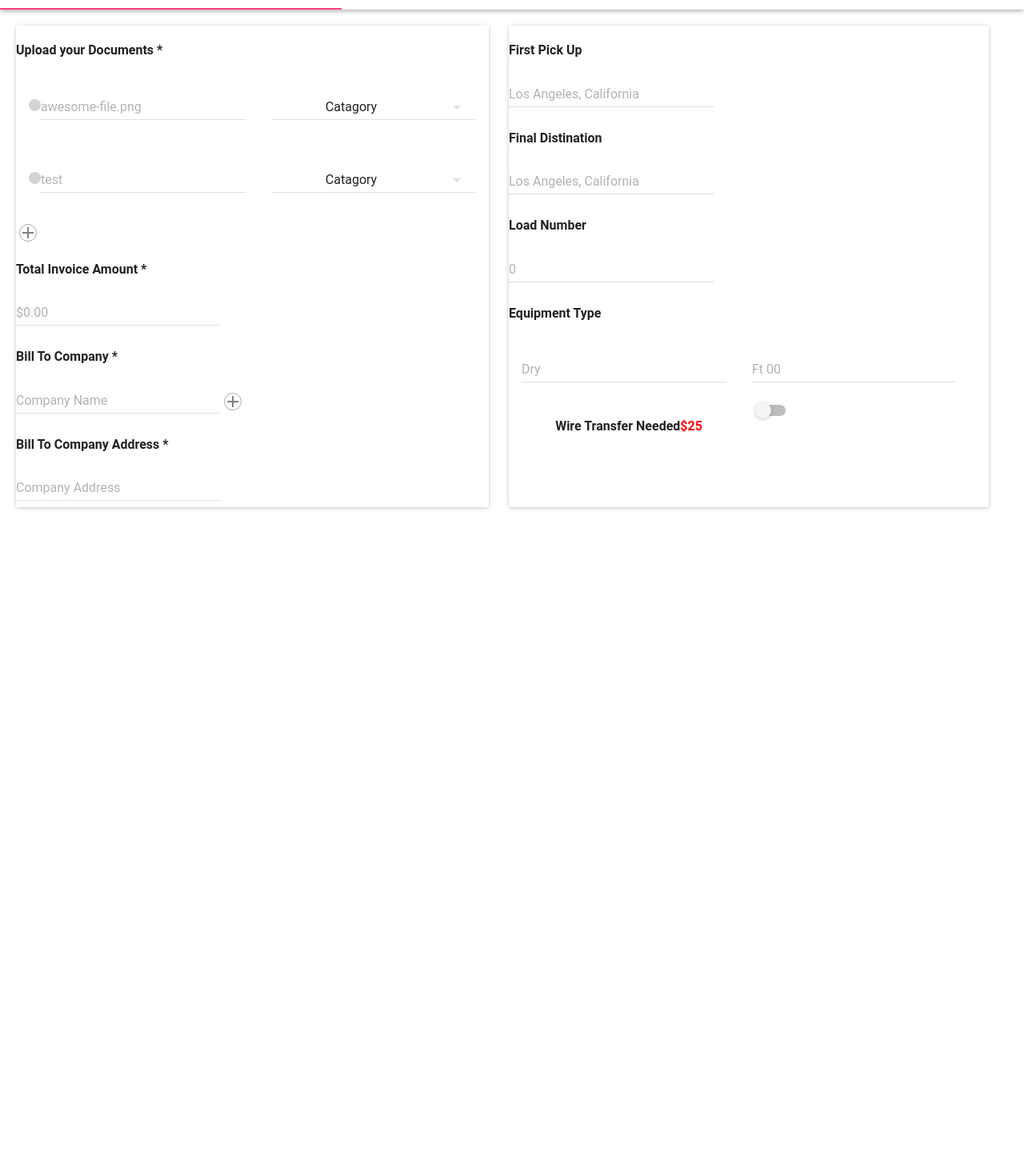
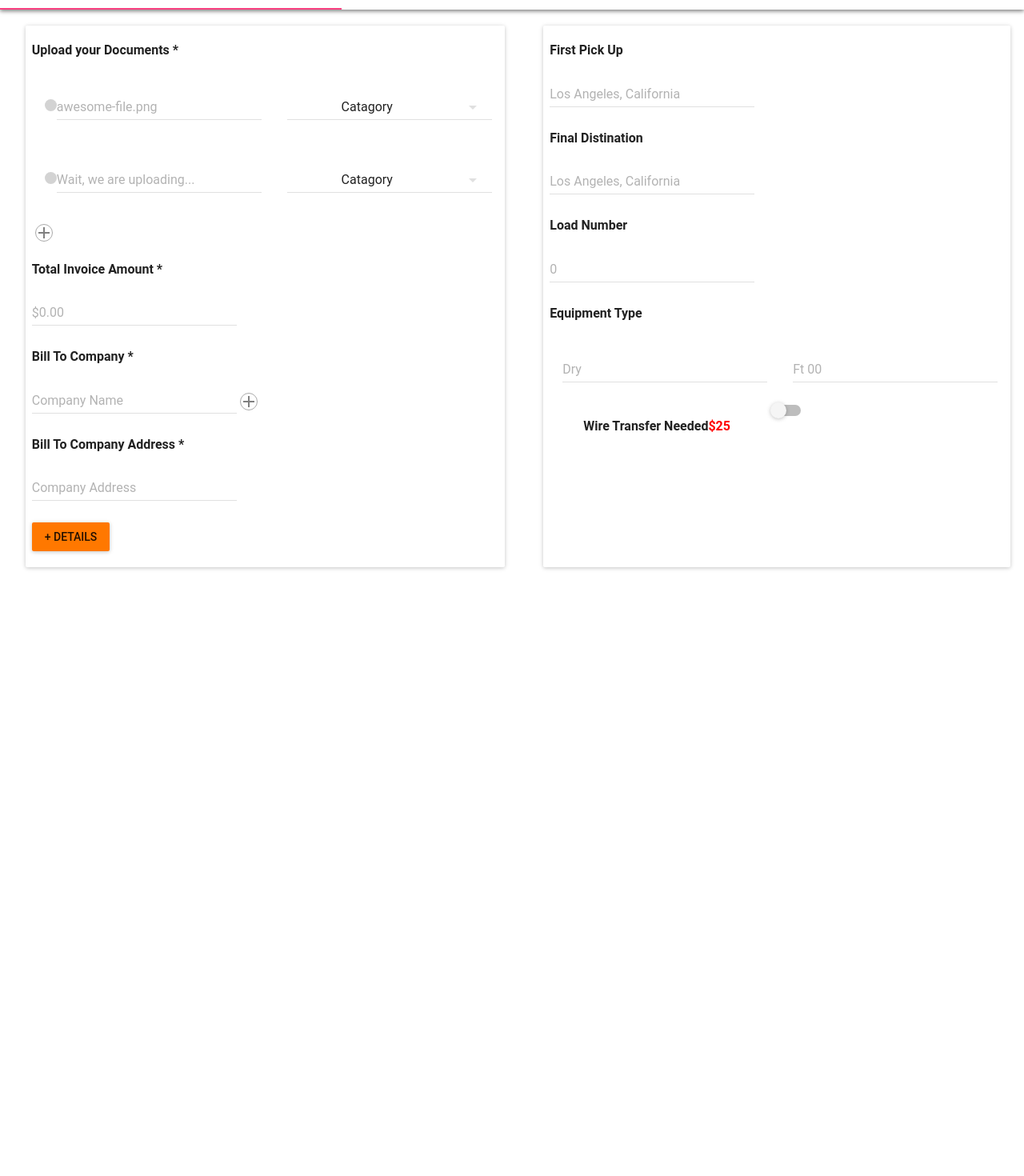
Before and after one commit to NicKAnderson038/invoice-app, a React (Create React App) app: page / in a window 1280 px wide. Shown: the part 100-1570 px from the top of the page at 80% size. Before the commit the page ends 800 px from the top, so only its background shows below. Built offline with nearby package versions, Linux system fonts and the light colour scheme.

Commit message:
refactor components

```diff
--- a/src/App.js
+++ b/src/App.js
@@ -10,10 +10,7 @@ import classes from "./App.module.css";
 
 const styles = {
   headline: {
-    // fontSize: 24,
-    // paddingTop: 16,
-    // marginBottom: 12,
-    // fontWeight: 400,
+    backgroundColor: "white",
     textTransform: "none"
   }
 };
--- a/src/App.module.css
+++ b/src/App.module.css
@@ -1,9 +1,10 @@
 .tabcolor {
-  background: white !important;
+  background-color: white !important;
   color: #2196f3 !important;
+  border: none !important;
 }
 .tabmain {
-  -webkit-box-shadow: 0px 2px 5px 0px rgba(0, 0, 0, 0.3);
-  -moz-box-shadow: 0px 2px 5px 0px rgba(0, 0, 0, 0.3);
-  box-shadow: 0px 2px 5px 0px rgba(0, 0, 0, 0.3);
+  -webkit-box-shadow: 0px 2px 5px 0px rgba(0, 0, 0, 0.5);
+  -moz-box-shadow: 0px 2px 5px 0px rgba(0, 0, 0, 0.5);
+  box-shadow: 0px 2px 5px 0px rgba(0, 0, 0, 0.5);
 }
--- a/src/components/StaticInputs/WireTransfer.js
+++ /dev/null
@@ -1,37 +0,0 @@
-import React from "react";
-import TextField from "material-ui/TextField";
-import { CardText } from "material-ui/Card";
-import classes from "./FileUpload.module.css";
-import Toggle from "material-ui/Toggle";
-
-const styles = theme => ({
-  display: {
-    display: "flex"
-  },
-  color: {
-    color: "red"
-  }
-});
-
-const wireTransfer = props => {
-  return (
-    <div style={styles.display}>
-      {/* <CardText>
-        <div />
-
-        <TextField
-          id="sample"
-          hintText={props.myText}
-          style={styles.text}
-          type="text"
-        />
-      </CardText> */}
-      <h4>
-        Wire Transfer Needed<span style={styles.color}>$25</span>
-      </h4>
-
-      <Toggle style={styles.color} />
-    </div>
-  );
-};
-export default wireTransfer;
--- /dev/null
+++ b/src/components/UploadForms/Form.module.css
@@ -0,0 +1,13 @@
+.cardsize {
+  max-width: 600px;
+  margin: 20px 5px 20px 20px;
+  padding-left: 8px;
+  padding-bottom: 20px;
+}
+
+.wrapper {
+  text-align: -webkit-center;
+}
+.displaytype {
+  display: flex;
+}
--- /dev/null
+++ b/src/components/UploadForms/FormOne.js
@@ -0,0 +1,45 @@
+import React, { Component } from "react";
+import { Card } from "material-ui/Card";
+import DropDown from "../StaticInputs/DropDown";
+import FileUpload from "../StaticInputs/FileUpload";
+import classes from "./Form.module.css";
+import TextField from "material-ui/TextField";
+import RaisedButton from "material-ui/RaisedButton";
+import "../../Styles.css";
+
+class FormOne extends Component {
+  render() {
+    const topText = "awesome-file.png";
+    const bottomText = "Wait, we are uploading...";
+    return (
+      <React.Fragment>
+        <Card className={classes.cardsize}>
+          <h4>Upload your Documents *</h4>
+          <div className={classes.wrapper}>
+            <div className={classes.displaytype}>
+              <FileUpload myText={topText} />
+              <DropDown />
+            </div>
+            <div className={classes.displaytype}>
+              <FileUpload myText={bottomText} />
+              <DropDown />
+            </div>
+          </div>
+          <button className="circle plus" />
+          <h4>Total Invoice Amount *</h4>
+          <TextField hintText="$0.00" />
+          <h4>Bill To Company *</h4>
+          <TextField hintText="Company Name" />
+          <button className="circle plus" />
+          <h4>Bill To Company Address *</h4>
+          <TextField hintText="Company Address" />
+          <br />
+          <br />
+          <RaisedButton label="+ Details" backgroundColor="#FF7800" />
+        </Card>
+      </React.Fragment>
+    );
+  }
+}
+
+export default FormOne;
--- /dev/null
+++ b/src/components/UploadForms/FormTwo.js
@@ -0,0 +1,50 @@
+import React, { Component } from "react";
+import { Card } from "material-ui/Card";
+import classes from "./Form.module.css";
+import TextField from "material-ui/TextField";
+import Equipment from "../StaticInputs/Equipment";
+import Toggle from "material-ui/Toggle";
+
+const styles = {
+  color: {
+    color: "red"
+  },
+  textWidth: {
+    width: 500
+  }
+};
+
+class FormTwo extends Component {
+  render() {
+    return (
+      <Card className={classes.cardsize}>
+        <h4>First Pick Up</h4>
+        <TextField hintText="Los Angeles, California" />
+        <h4>Final Distination</h4>
+        <TextField hintText="Los Angeles, California" />
+        <h4>Load Number</h4>
+        <TextField hintText="0" />
+        <h4>Equipment Type</h4>
+        <div className={classes.wrapper}>
+          <div className={classes.displaytype}>
+            <Equipment myText="Dry" />
+            <Equipment myText="Ft 00" />
+          </div>
+        </div>
+        <div className={classes.wrapper}>
+          <div className={classes.displaytype}>
+            <h4 style={styles.textWidth}>
+              Wire Transfer Needed<span style={styles.color}>$25</span>
+            </h4>
+            <Toggle
+              thumbSwitchedStyle={{ backgroundColor: "#FF7800" }}
+              trackSwitchedStyle={{ backgroundColor: "#FF7800" }}
+            />
+          </div>
+        </div>
+      </Card>
+    );
+  }
+}
+
+export default FormTwo;
--- a/src/containers/Credit.js
+++ b/src/containers/Credit.js
@@ -1,10 +1,15 @@
 import React, { Component } from "react";
 
+const styles = {
+  marg: {
+    marginLeft: 20
+  }
+};
 class CreditPage extends Component {
   render() {
     return (
       <div>
-        <h1>Credit Page (place holder)</h1>
+        <h4 style={styles.marg}>Credit Page (place holder)</h4>
       </div>
     );
   }
--- a/src/containers/History.js
+++ b/src/containers/History.js
@@ -1,10 +1,16 @@
 import React, { Component } from "react";
+
+const styles = {
+  marg: {
+    marginLeft: 20
+  }
+};
 
 class HistoryPage extends Component {
   render() {
     return (
       <div>
-        <h1>History Page</h1>
+        <h4 style={styles.marg}>History Page</h4>
       </div>
     );
   }
--- a/src/containers/Upload.js
+++ b/src/containers/Upload.js
@@ -1,92 +1,32 @@
 import React, { Component } from "react";
-import {
-  Card,
-  CardActions,
-  CardHeader,
-  CardMedia,
-  CardTitle,
-  CardText
-} from "material-ui/Card";
-import DropDown from "../components/StaticInputs/DropDown";
-import FileUpload from "../components/StaticInputs/FileUpload";
-import Equipment from "../components/StaticInputs/Equipment";
-import WireTransfer from "../components/StaticInputs/WireTransfer";
 import classes from "./Upload.module.css";
-import TextField from "material-ui/TextField";
-import Toggle from "material-ui/Toggle";
-import "../Styles.css";
+import FloatingActionButton from "material-ui/FloatingActionButton";
+import ContentAdd from "material-ui/svg-icons/content/add";
+import FormOne from "../components/UploadForms/FormOne";
+import FormTwo from "../components/UploadForms/FormTwo";
 
 const styles = {
   customWidth: {
     width: 150
   },
   flex: {
-    display: "flex"
-  },
-  color: {
-    color: "red"
-  },
-  textWidth: {
-    width: 600
+    display: "flex",
+    flexWrap: "wrap",
+    justifyContent: "space-around",
+    flexDirection: "row"
   }
 };
 class UploadPage extends Component {
-  state = {
-    value: 1
-  };
   render() {
-    const topText = "awesome-file.png";
-    const bottomText = "test";
     return (
       <div style={styles.flex}>
-        <Card className={classes.cardsize}>
-          <h4>Upload your Documents *</h4>
-          <div className={classes.wrapper}>
-            <div className={classes.displaytype}>
-              <FileUpload myText={topText} />
-              <DropDown />
-            </div>
-            <div className={classes.displaytype}>
-              <FileUpload myText={bottomText} />
-              <DropDown />
-            </div>
-          </div>
-          <button className="circle plus" />
-          <h4>Total Invoice Amount *</h4>
-          <TextField hintText="$0.00" />
-          <h4>Bill To Company *</h4>
-          <TextField hintText="Company Name" />
-          <button className="circle plus" />
-          <h4>Bill To Company Address *</h4>
-          <TextField hintText="Company Address" />
-        </Card>
-        <Card className={classes.cardsize}>
-          <h4>First Pick Up</h4>
-          <TextField hintText="Los Angeles, California" />
-          <h4>Final Distination</h4>
-          <TextField hintText="Los Angeles, California" />
-          <h4>Load Number</h4>
-          <TextField hintText="0" />
-          <h4>Equipment Type</h4>
-          <div className={classes.wrapper}>
-            <div className={classes.displaytype}>
-              <Equipment myText="Dry" />
-              <Equipment myText="Ft 00" />
-            </div>
-          </div>
-          <div className={classes.wrapper}>
-            <div className={classes.displaytype}>
-              <h4 style={styles.textWidth}>
-                Wire Transfer Needed<span style={styles.color}>$25</span>
-              </h4>
-              {/* <WireTransfer /> */}
-              <Toggle
-                thumbSwitchedStyle={{ backgroundColor: "#FF7800" }}
-                trackSwitchedStyle={{ backgroundColor: "#FF7800" }}
-              />
-            </div>
-          </div>
-        </Card>
+        <FormOne />
+        <FormTwo />
+        <div className={classes.btnplus}>
+          <FloatingActionButton backgroundColor="#FF7800">
+            <ContentAdd />
+          </FloatingActionButton>
+        </div>
       </div>
     );
   }
--- a/src/containers/Upload.module.css
+++ b/src/containers/Upload.module.css
@@ -1,11 +1,3 @@
-.cardsize {
-  max-width: 600px;
-  margin: 20px 5px 20px 20px;
+.btnplus {
+  padding-top: 100vh;
 }
-
-.wrapper {
-  text-align: -webkit-center;
-}
-.displaytype {
-  display: flex;
-}
```
